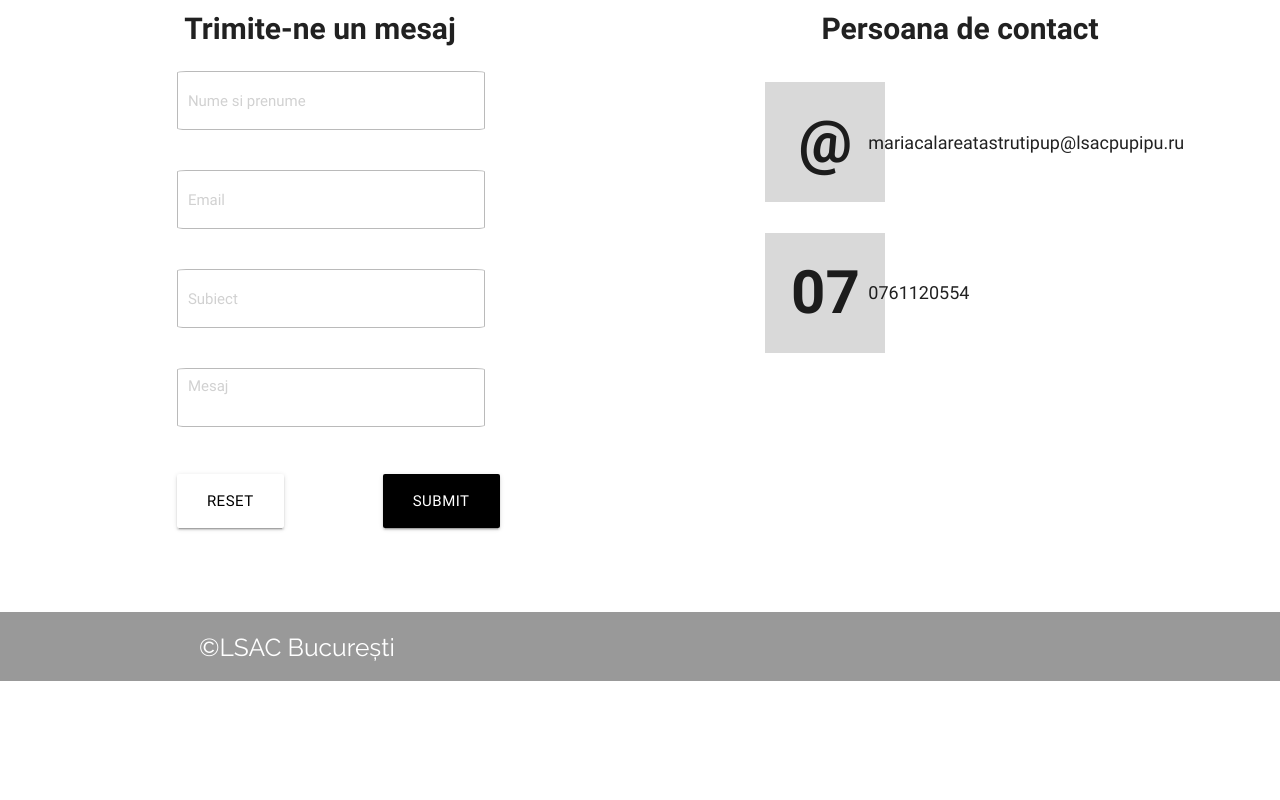
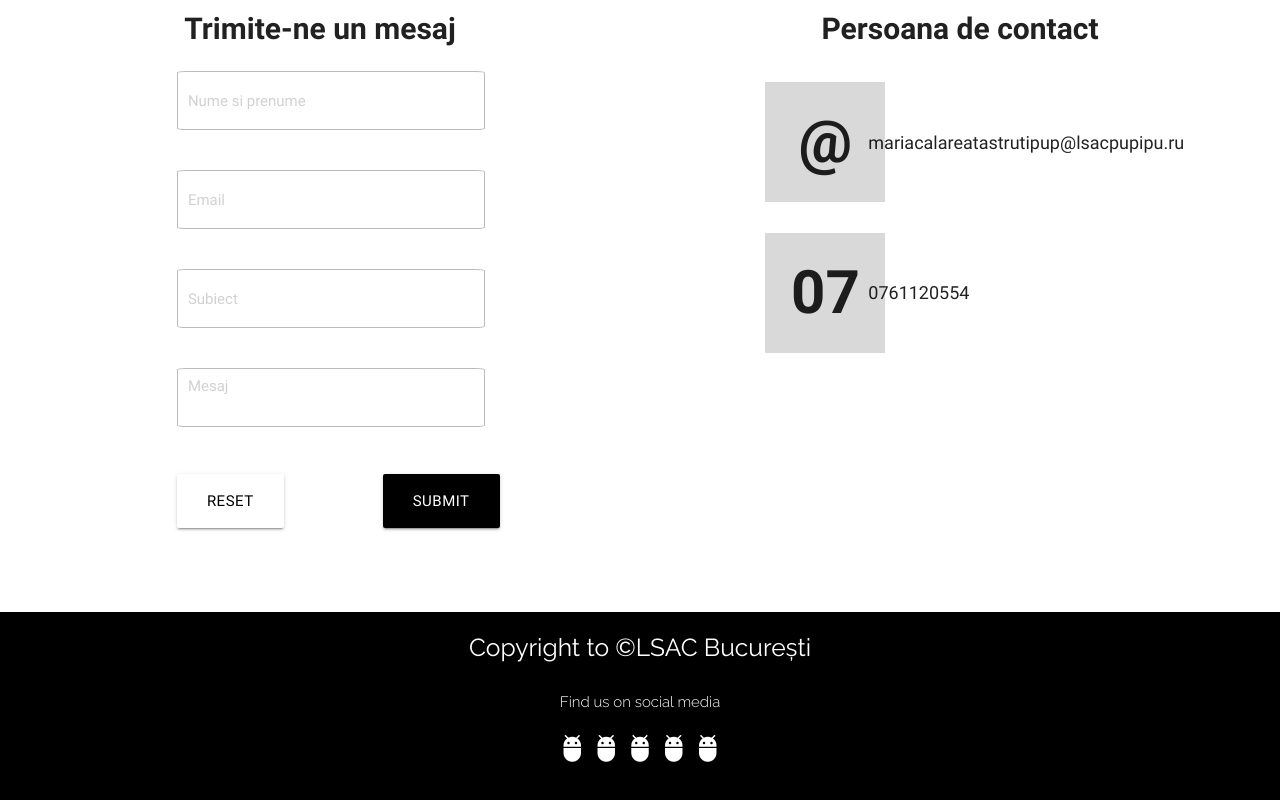
Before and after one commit to impmihai/landing-lsac, a plain HTML site: page index.html in a window 1280 px wide. Shown: the part 2344-3144 px from the top of the page. Before the commit the page ends 3025 px from the top, so only its background shows below. Drawn offline with nearby package versions, Linux system fonts and the light colour scheme.

Commit message:
Footer done

```diff
--- a/css/style.css
+++ b/css/style.css
@@ -140,7 +140,7 @@ body {
 .footer {
     position:relative;
     padding:10px;
-    color:white;
+    background-color: black;
 }
 
 .footer::before {
--- a/index.html
+++ b/index.html
@@ -62,8 +62,26 @@
 
 
     <footer class="footer">
-        <div class="container white-text raleway-text">
-            <h5>©LSAC București</h5>
+        <div class="container black white-text raleway-text">
+            <div class="row">
+                <div class="col s12 center-align">
+                    <h5>Copyright to ©LSAC București</h5>
+                </div>
+            </div>
+            <div class="row">
+                <div class="col s12 center-align">
+                    Find us on social media
+                </div>
+            </div>
+            <div class="row">
+                <div class="col s12 center-align">
+                        <i class="small material-icons">adb</i>
+                        <i class="small material-icons">adb</i>
+                        <i class="small material-icons">adb</i>
+                        <i class="small material-icons">adb</i>
+                        <i class="small material-icons">adb</i>
+                </div>
+            </div>
         </div>
     </footer>
 
```
